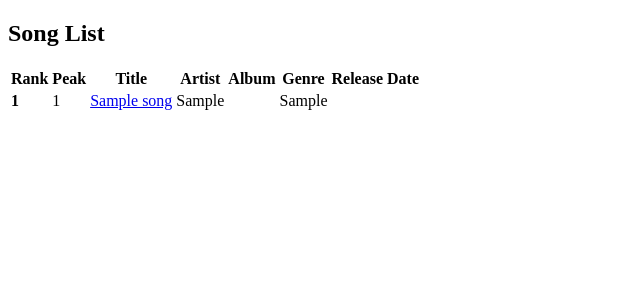
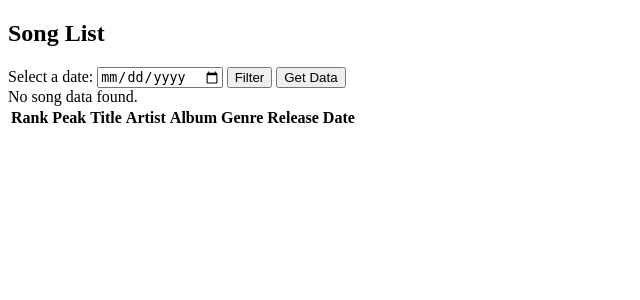
Before and after one commit to eric-tang40/softdev_springfinal, a Django app: page /rankings/songs/ in a window 1280 px wide. Shown: the top 300 px of the page, without its empty margins (0-640 px from the left). Run offline with Django 5.2, Linux system fonts and the light colour scheme; a user stored in the database is signed in; tables that the repository leaves empty hold one stand-in row (values such as "Sample post"); lists and menus that the app fills with data are empty.

Commit message:
Work on list data

```diff
--- a/billboard/rankings/templates/rankings/song_list.html
+++ b/billboard/rankings/templates/rankings/song_list.html
@@ -2,6 +2,16 @@
 
 {% block content %}
 <h2>Song List</h2>
+
+<form method="get" action="{% url 'rankings:update_songs' %}">
+    <label for="date">Select a date:</label>
+    <input type="date" id="date" name="date" value="{{ request.GET.date|default_if_none:'' }}" required>
+    <button type="submit" name="action" value="filter">Filter</button>
+    {% if not songs %}
+        <button type="submit" name="action" value="fetch">Get Data</button>
+    {% endif %}
+</form>
+
 <table>
     <thead>
         <tr>
@@ -27,7 +37,7 @@
         </tr>
         {% empty %}
         <tr>
-            <button>Get Data</button>
+            No song data found.
         </tr>
         {% endfor %}
     </tbody>
--- a/billboard/rankings/urls.py
+++ b/billboard/rankings/urls.py
@@ -8,4 +8,5 @@ urlpatterns = [
     path("songs/<int:pk>/", views.SongDetailView.as_view(), name="song_detail"),
     path('search/', views.search_page, name='search'),
     path('songs/<int:song_id>/toggle_favorites/', views.toggle_favorites, name='toggle_favorites'),
+    path('update-songs/', views.update_songs, name='update_songs'),
     ]
--- a/billboard/rankings/views.py
+++ b/billboard/rankings/views.py
@@ -1,6 +1,6 @@
 from django.urls import reverse_lazy
 from django.contrib import messages
-from django.shortcuts import render
+from django.shortcuts import render, redirect
 from django.views.generic import ListView, DetailView, CreateView, UpdateView, DeleteView, View
 from .models import Song, Favorite, User
 from django.contrib.auth.mixins import LoginRequiredMixin
@@ -8,13 +8,49 @@ from django.forms.models import model_to_dict
 from django.http import JsonResponse
 from django.contrib.auth.decorators import login_required
 from django.shortcuts import get_object_or_404
+from django.utils.dateparse import parse_date
+from django.urls import reverse
+import subprocess
 
 
 
 @login_required
 def song_list(request):
-    songs = Song.objects.all().order_by('rank')
+    date_str = request.GET.get('date')
+    if date_str:
+        date = parse_date(date_str)
+        songs = Song.objects.filter(chart_date=date).order_by('rank')
+    else:
+        date = parse_date('2024-06-05')
+        songs = Song.objects.filter(chart_date=date).order_by('rank')
+
     return render(request, 'rankings/song_list.html', {'songs': songs})
+
+
+def update_songs(request):
+    date_str = request.GET.get('date')
+    action = request.GET.get('action')
+
+    if action == 'filter':
+        return redirect(f"{reverse('rankings:song_list')}?date={date_str}")
+    elif action == 'fetch' and date_str:
+        try:
+            result = subprocess.run(['python', 'initialize1.py', date_str], check=True, capture_output=True, text=True)
+            if result.returncode == 0:
+                messages.success(request, 'Songs data successfully fetched and updated for ' + date_str)
+            else:
+                messages.error(request, 'Failed to update songs data: ' + result.stderr)
+        except subprocess.CalledProcessError as e:
+            messages.error(request, f'Error updating songs data: {str(e)}')
+
+        return redirect('rankings:song_list')
+    else:
+        messages.error(request, "Please select a valid date to fetch data.")
+
+    return redirect('rankings:song_list')
+
+
+
 
 class SongDetailView(LoginRequiredMixin, DetailView):
     model = Song
```
Also changed, not shown: billboard/initialize1.py (added, +73 -0 lines), devlog.txt (+7 -1 lines), 1 other file.
